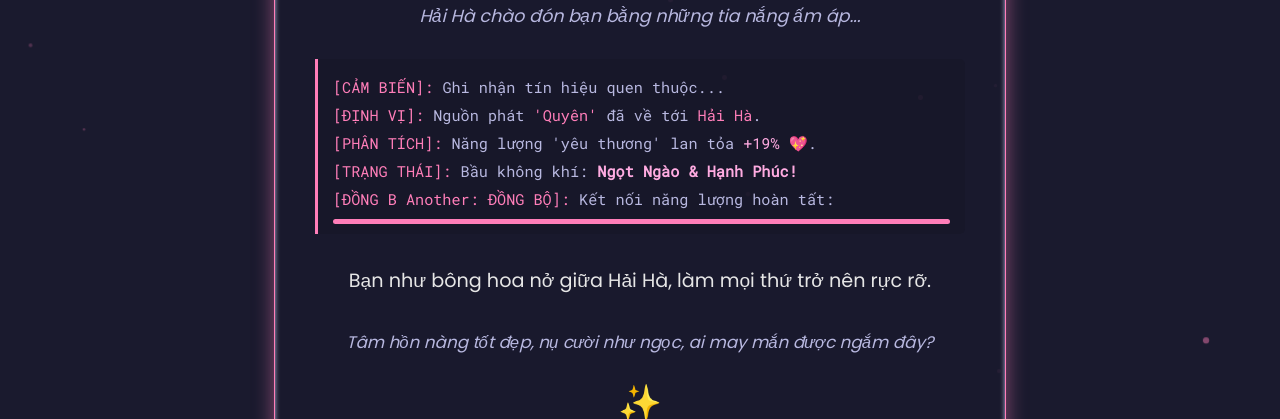
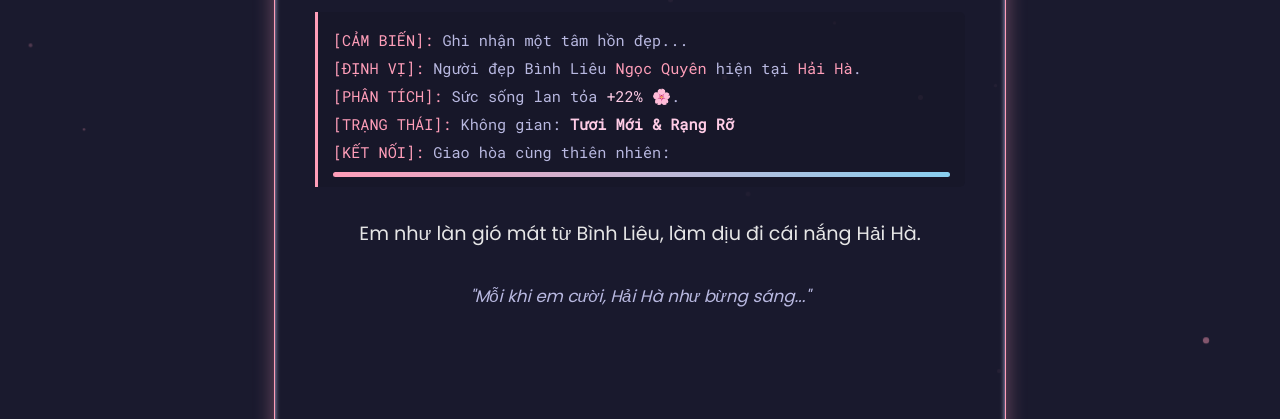
Before and after one commit to vhthangggg/quyen, a plain HTML site: page index.html in a window 1280 px wide. Shown: the part 234-653 px from the top of the page. Drawn offline with Linux system fonts and the light colour scheme.

Commit message:
Update index.html

```diff
--- a/index.html
+++ b/index.html
@@ -1,60 +1,21 @@
-<script type="text/javascript">
-        var gk_isXlsx = false;
-        var gk_xlsxFileLookup = {};
-        var gk_fileData = {};
-        function filledCell(cell) {
-          return cell !== '' && cell != null;
-        }
-        function loadFileData(filename) {
-        if (gk_isXlsx && gk_xlsxFileLookup[filename]) {
-            try {
-                var workbook = XLSX.read(gk_fileData[filename], { type: 'base64' });
-                var firstSheetName = workbook.SheetNames[0];
-                var worksheet = workbook.Sheets[firstSheetName];
-
-                // Convert sheet to JSON to filter blank rows
-                var jsonData = XLSX.utils.sheet_to_json(worksheet, { header: 1, blankrows: false, defval: '' });
-                // Filter out blank rows (rows where all cells are empty, null, or undefined)
-                var filteredData = jsonData.filter(row => row.some(filledCell));
-
-                // Heuristic to find the header row by ignoring rows with fewer filled cells than the next row
-                var headerRowIndex = filteredData.findIndex((row, index) =>
-                  row.filter(filledCell).length >= filteredData[index + 1]?.filter(filledCell).length
-                );
-                // Fallback
-                if (headerRowIndex === -1 || headerRowIndex > 25) {
-                  headerRowIndex = 0;
-                }
-
-                // Convert filtered JSON back to CSV
-                var csv = XLSX.utils.aoa_to_sheet(filteredData.slice(headerRowIndex)); // Create a new sheet from filtered array of arrays
-                csv = XLSX.utils.sheet_to_csv(csv, { header: 1 });
-                return csv;
-            } catch (e) {
-                console.error(e);
-                return "";
-            }
-        }
-        return gk_fileData[filename] || "";
-        }
-        </script><!DOCTYPE html>
+<!DOCTYPE html>
 <html lang="vi">
 <head>
     <meta charset="UTF-8">
     <meta name="viewport" content="width=device-width, initial-scale=1.0">
-    <title>Chào Quyên Rạng Ngời!</title>
+    <title>Chào Ngọc Quyên!</title>
     <link rel="preconnect" href="https://fonts.googleapis.com">
     <link rel="preconnect" href="https://fonts.gstatic.com" crossorigin>
     <link href="https://fonts.googleapis.com/css2?family=Poppins:wght@300;400;600&family=Roboto+Mono:wght@400&display=swap" rel="stylesheet">
     <style>
         :root {
-            --bg-color: #1a1a2e; /* Dark Blue/Purple */
-            --primary-color: #ff7eb9; /* Vibrant Pink */
-            --secondary-color: #00f5d4; /* Vibrant Teal */
+            --bg-color: #1a1a2e;
+            --primary-color: #ff9eb9; /* Màu hồng nhạt dịu dàng */
+            --secondary-color: #89cff0; /* Màu xanh baby */
             --text-color: #e6e6e6;
-            --secondary-text: #b8b8e0; /* Softer text */
-            --glow-color: rgba(255, 126, 185, 0.5); /* Pink glow */
-            --soft-highlight: #ffabe1; /* Soft Pink */
+            --secondary-text: #b8b8e0;
+            --glow-color: rgba(255, 158, 185, 0.4);
+            --soft-highlight: #ffcce6;
         }
 
         body {
@@ -72,7 +33,6 @@
             position: relative;
         }
 
-        /* Particle Effect */
         #particles {
             position: absolute;
             top: 0;
@@ -96,7 +56,6 @@
             100% { transform: translateY(0) scale(1); opacity: 0.5; }
         }
 
-        /* Dotted Background Pattern */
         body::before {
             content: "";
             position: absolute;
@@ -109,11 +68,6 @@
             opacity: 0.1;
             z-index: -1;
             animation: moveBackground 80s linear infinite;
-        }
-
-        @keyframes moveBackground {
-            from { background-position: 0 0; }
-            to { background-position: 400px 400px; }
         }
 
         .container {
@@ -135,22 +89,12 @@
             box-shadow: 0 0 30px var(--glow-color), 0 0 10px var(--primary-color) inset;
         }
 
-        @keyframes fadeIn {
-            from { opacity: 0; transform: translateY(20px); }
-            to { opacity: 1; transform: translateY(0); }
-        }
-
         .header h1 {
             color: var(--primary-color);
             font-size: 2.5em;
             margin-bottom: 10px;
             text-shadow: 0 0 12px var(--glow-color);
             animation: pulseGlow 2.5s infinite alternate ease-in-out;
-        }
-
-        @keyframes pulseGlow {
-            from { text-shadow: 0 0 10px var(--glow-color); opacity: 0.9; }
-            to { text-shadow: 0 0 18px var(--glow-color); opacity: 1; }
         }
 
         .header p {
@@ -178,17 +122,6 @@
             animation: slideIn 0.6s ease-out forwards;
         }
 
-        .status-check p:nth-child(1) { animation-delay: 0.6s; }
-        .status-check p:nth-child(2) { animation-delay: 0.9s; }
-        .status-check p:nth-child(3) { animation-delay: 1.2s; }
-        .status-check p:nth-child(4) { animation-delay: 1.5s; }
-        .status-check p:nth-child(5) { animation-delay: 1.8s; }
-
-        @keyframes slideIn {
-            from { opacity: 0; transform: translateX(-15px); }
-            to { opacity: 1; transform: translateX(0); }
-        }
-
         .status-check strong {
             color: var(--primary-color);
             font-weight: 400;
@@ -212,14 +145,9 @@
         .progress-bar {
             width: 0;
             height: 5px;
-            background: var(--primary-color);
+            background: linear-gradient(90deg, var(--primary-color), var(--secondary-color));
             animation: progress 2s ease-in-out forwards;
             animation-delay: 1.8s;
-        }
-
-        @keyframes progress {
-            from { width: 0; }
-            to { width: 100%; }
         }
 
         .message {
@@ -231,19 +159,26 @@
             animation: fadeIn 1s ease-out 2.2s forwards;
         }
 
-        .highlight {
-            color: var(--primary-color);
-            font-weight: 600;
-            text-shadow: 0 0 6px var(--glow-color);
+        .flirt-container {
+            min-height: 100px;
+            position: relative;
+            margin: 20px 0;
         }
 
         .flirt-line {
             font-style: italic;
             color: var(--secondary-text);
-            margin-top: 20px;
             font-size: 1.05em;
+            position: absolute;
+            width: 100%;
+            left: 0;
             opacity: 0;
-            animation: fadeIn 1s ease-out 2.8s forwards;
+            transition: opacity 1s ease;
+            line-height: 1.7;
+        }
+
+        .flirt-line.active {
+            opacity: 1;
         }
 
         .icon {
@@ -257,8 +192,25 @@
             transition: transform 0.3s ease;
         }
 
-        .icon:hover {
-            transform: scale(1.2) rotate(15deg);
+        /* Animations */
+        @keyframes fadeIn {
+            from { opacity: 0; transform: translateY(20px); }
+            to { opacity: 1; transform: translateY(0); }
+        }
+
+        @keyframes pulseGlow {
+            from { text-shadow: 0 0 10px var(--glow-color); opacity: 0.9; }
+            to { text-shadow: 0 0 18px var(--glow-color); opacity: 1; }
+        }
+
+        @keyframes slideIn {
+            from { opacity: 0; transform: translateX(-15px); }
+            to { opacity: 1; transform: translateX(0); }
+        }
+
+        @keyframes progress {
+            from { width: 0; }
+            to { width: 100%; }
         }
 
         @keyframes gentleBounce {
@@ -266,7 +218,6 @@
             50% { transform: translateY(-6px); }
         }
 
-        /* Responsive Design */
         @media (max-width: 400px) {
             .container {
                 padding: 20px;
@@ -279,39 +230,41 @@
             }
         }
     </style>
-<script src="https://cdnjs.cloudflare.com/ajax/libs/xlsx/0.18.5/xlsx.full.min.js"></script>
 </head>
 <body>
     <div id="particles"></div>
     <div class="container" role="main">
         <div class="header">
-            <h1 id="greeting-title">Chào Quyên Rạng Ngời!</h1>
-            <p id="greeting-subtitle">Như một vì sao quay trở lại bầu trời Hải Hà...</p>
+            <h1 id="greeting-title">Chào Ngọc Quyên!</h1>
+            <p id="greeting-subtitle">Từ Bình Liêu đến Hải Hà, nụ cười ấy vẫn thế...</p>
         </div>
 
         <div class="status-check">
-            <p><strong>[CẢM BIẾN]:</strong> Ghi nhận tín hiệu quen thuộc...</p>
-            <p><strong>[ĐỊNH VỊ]:</strong> Nguồn phát <strong>'Quyên'</strong> đã về tới <strong>Hải Hà</strong>.</p>
-            <p id="energy-level"><strong>[PHÂN TÍCH]:</strong> Năng lượng 'vui vẻ' khuếch tán <span style="color: var(--soft-highlight);">+18%</span> ✨.</p>
-            <p id="system-status"><strong>[TRẠNG THÁI]:</strong> Bầu không khí: <strong class="status-ok">Ấm Áp & Bừng Sáng!</strong></p>
-            <p><strong>[ĐỒNG B Another: ĐỒNG BỘ]:</strong> Kết nối năng lượng hoàn tất:</p>
+            <p><strong>[CẢM BIẾN]:</strong> Ghi nhận một tâm hồn đẹp...</p>
+            <p><strong>[ĐỊNH VỊ]:</strong> Người đẹp Bình Liêu <strong>Ngọc Quyên</strong> hiện tại <strong>Hải Hà</strong>.</p>
+            <p id="energy-level"><strong>[PHÂN TÍCH]:</strong> Năng lượng tích cực <span style="color: var(--soft-highlight);">+20%</span> ✨.</p>
+            <p id="system-status"><strong>[TRẠNG THÁI]:</strong> Không gian: <strong class="status-ok">Ấm Áp & Dịu Dàng</strong></p>
+            <p><strong>[KẾT NỐI]:</strong> Giao hòa cùng thiên nhiên:</p>
             <div class="progress-container">
                 <div class="progress-bar"></div>
             </div>
         </div>
 
         <div class="message" id="main-message">
-            Hải Hà bừng sáng khi bạn trở lại, như ánh sao giữa đêm tối.
-        </div>
-        <div class="flirt-line" id="flirt-message">
-            Chắc hẳn Hạ Long đã gửi gắm chút nắng gió vào nụ cười của bạn phải không? 😉
+            Hải Hà hôm nay đẹp hơn bởi có em ở đây, như bông hoa nở giữa biển trời.
         </div>
 
-        <div class="icon" aria-label="Biểu tượng ngôi sao lấp lánh">✨</div>
+        <div class="flirt-container">
+            <div class="flirt-line" id="flirt-message-1">"Mỗi khi em cười, Hải Hà như bừng sáng..."</div>
+            <div class="flirt-line" id="flirt-message-2">"Gió từ Bình Liêu mang theo hương sắc, em từ Hải Hà tỏa nắng ấm áp"</div>
+            <div class="flirt-line" id="flirt-message-3">"Có những nụ cười khiến lòng người ấm lại, như nắng mai trên sóng biển..."</div>
+        </div>
+
+        <div class="icon" aria-label="Trái tim lấp lánh">💖</div>
     </div>
 
     <script>
-        // Optimized Particle Effect
+        // Particle Effect
         const particleContainer = document.getElementById('particles');
         const numParticles = 20;
 
@@ -326,7 +279,7 @@
             particleContainer.appendChild(particle);
         }
 
-        // Determine greeting based on time of day
+        // Time-based greeting
         const hour = new Date().getHours();
         let timeGreeting = "";
         if (hour >= 5 && hour < 11) {
@@ -339,84 +292,92 @@
             timeGreeting = "Buổi Tối";
         }
 
-        // Random Content Generator
+        // Content variations with subtle romantic tone
         const contentVariations = [
             {
-                baseTitle: `Chào ${timeGreeting}, Quyên Rạng Ngời!`,
-                subtitle: "Như một vì sao quay trở lại bầu trời Hải Hà...",
-                energy: "Năng lượng 'vui vẻ' khuếch tán <span style='color: var(--soft-highlight);'>+18%</span> ✨.",
-                status: "Ấm Áp & Bừng Sáng!",
-                message: "Hải Hà bừng sáng khi bạn trở lại, như ánh sao giữa đêm tối.",
-                flirt: "Nụ cười của nàng tựa ánh trăng, dịu dàng khiến lòng ta xiêu."
+                baseTitle: `Chào ${timeGreeting}, Ngọc Quyên!`,
+                subtitle: "Từ Bình Liêu đến Hải Hà, nụ cười ấy vẫn thế...",
+                energy: "Năng lượng tích cực <span style='color: var(--soft-highlight);'>+20%</span> ✨.",
+                status: "Ấm Áp & Dịu Dàng",
+                message: "Hải Hà hôm nay đẹp hơn bởi có em ở đây, như bông hoa nở giữa biển trời."
             },
             {
-                baseTitle: `Chào ${timeGreeting}, Quyên Yêu Quý!`,
-                subtitle: "Hải Hà rực rỡ hơn khi bạn xuất hiện...",
-                energy: "Năng lượng 'hạnh phúc' lan tỏa <span style='color: var(--soft-highlight);'>+20%</span> 🌸.",
-                status: "Dịu Dàng & Lung Linh!",
-                message: "Sự hiện diện của bạn làm Hải Hà như được phủ ánh sáng dịu dàng.",
-                flirt: "Nàng cười một cái, sóng biển Hạ Long cũng ngừng trôi để ngắm."
+                baseTitle: `${timeGreeting} An Lành, Ngọc Quyên!`,
+                subtitle: "Người con gái Bình Liêu mang nắng đến Hải Hà",
+                energy: "Sức sống lan tỏa <span style='color: var(--soft-highlight);'>+22%</span> 🌸.",
+                status: "Tươi Mới & Rạng Rỡ",
+                message: "Em như làn gió mát từ Bình Liêu, làm dịu đi cái nắng Hải Hà."
             },
             {
-                baseTitle: `Chào ${timeGreeting}, Quyên Ơi!`,
-                subtitle: "Một ngày mới sáng bừng nhờ bạn...",
-                energy: "Năng lượng 'tích cực' tăng vọt <span style='color: var(--soft-highlight);'>+22%</span> ☀️.",
-                status: "Tươi Sáng & Quyến Rũ!",
-                message: "Hải Hà hôm nay đẹp hơn bao giờ hết, vì nụ cười của bạn đã về.",
-                flirt: "Nụ cười ấy dịu ngọt như hoa, làm lòng ai bâng khuâng chẳng nguôi."
+                baseTitle: `Ngọc Quyên Dịu Dàng!`,
+                subtitle: "Hải Hà thêm đẹp bởi nụ cười em",
+                energy: "Cảm xúc ấm áp <span style='color: var(--soft-highlight);'>+19%</span> 💫.",
+                status: "Ngọt Ngào & Đáng Yêu",
+                message: "Mỗi ngày có em ở Hải Hà là một ngày biển xanh thêm rạng rỡ."
             },
             {
-                baseTitle: `Chào ${timeGreeting}, Quyên Dịu Dàng!`,
-                subtitle: "Hải Hà chào đón bạn bằng những tia nắng ấm áp...",
-                energy: "Năng lượng 'yêu thương' lan tỏa <span style='color: var(--soft-highlight);'>+19%</span> 💖.",
-                status: "Ngọt Ngào & Hạnh Phúc!",
-                message: "Bạn như bông hoa nở giữa Hải Hà, làm mọi thứ trở nên rực rỡ.",
-                flirt: "Tâm hồn nàng tốt đẹp, nụ cười như ngọc, ai may mắn được ngắm đây?"
-            },
-            {
-                baseTitle: `Chào ${timeGreeting}, Hồn Hoa Hải Hà!`,
-                subtitle: "Như gió xuân khẽ lay sóng biếc...",
-                energy: "Năng lượng 'êm đềm' lan tỏa <span style='color: var(--soft-highlight);'>+21%</span> 🌊.",
-                status: "Thanh Tao & Rực Rỡ!",
-                message: "Hải Hà như được điểm tô bởi nụ cười dịu dàng, trong trẻo của bạn.",
-                flirt: "Nàng cười tựa khúc hát đồng dao, khiến lòng người say chẳng muốn tỉnh."
-            },
-            {
-                baseTitle: `Chào ${timeGreeting}, Ánh Ngời Hải Hà!`,
-                subtitle: "Như ánh ngọc trai lấp lánh giữa biển khơi...",
-                energy: "Năng lượng 'tỏa sáng' khuếch tán <span style='color: var(--soft-highlight);'>+23%</span> ✨.",
-                status: "Dịu Dàng & Tỏa Sáng!",
-                message: "Sự tốt lành của bạn làm Hải Hà thêm phần ấm áp, rạng ngời.",
-                flirt: "Nụ cười nàng như hoa quỳnh nở, thoảng hương làm lòng ta ngẩn ngơ."
-            },
-            {
-                baseTitle: `Chào ${timeGreeting}, Nàng Thơ Hải Hà!`,
-                subtitle: "Như ánh nắng ban mai tô điểm trời xanh...",
-                energy: "Năng lượng 'yêu đời' lan tỏa <span style='color: var(--soft-highlight);'>+20%</span> ☀️.",
-                status: "Vui Tươi & Lung Linh!",
-                message: "Hải Hà hôm nay rực rỡ, nhờ nụ cười đẹp tựa ánh sao của bạn.",
-                flirt: "Nàng tốt bụng, dịu dàng, cười một cái khiến Hạ Long cũng thầm ganh."
-            },
-            {
-                baseTitle: `Chào ${timeGreeting}, Gió Biển Hạ Long!`,
-                subtitle: "Như cánh chim hải âu nhẹ lướt sóng biếc...",
-                energy: "Năng lượng 'tự do' khuếch tán <span style='color: var(--soft-highlight);'>+19%</span> 🌸.",
-                status: "Tươi Sáng & Dịu Dàng!",
-                message: "Nụ cười bạn như làn gió mát, làm Hải Hà thêm phần dịu ngọt.",
-                flirt: "Nụ cười ấy tựa ánh bạc trên sóng, khiến lòng ai bỗng lạc lối đôi phen."
+                baseTitle: `Gửi Ngọc Quyên!`,
+                subtitle: "Người làm Hải Hà thêm phần thi vị",
+                energy: "Sự thu hút <span style='color: var(--soft-highlight);'>+21%</span> 🌊.",
+                status: "Quyến Rũ & Thanh Tao",
+                message: "Từ Bình Liêu núi rừng đến Hải Hà biển cả, em vẫn là đóa hoa đẹp nhất."
             }
         ];
 
-        // Select a random content variation
+        // Flirt messages with subtle romantic hints
+        const flirtMessages = [
+            "Mỗi khi em cười, Hải Hà như bừng sáng...",
+            "Gió từ Bình Liêu mang theo hương sắc, em từ Hải Hà tỏa nắng ấm áp",
+            "Có những nụ cười khiến lòng người ấm lại, như nắng mai trên sóng biển...",
+            "Em như bài thơ Bình Liêu viết giữa lòng Hải Hà",
+            "Nếu Hải Hà có mùa đông lạnh giá, thì em chính là nắng ấm xua tan điều ấy",
+            "Người ta bảo Hải Hà đẹp vì biển, nhưng với tôi, Hải Hà đẹp vì có em",
+            "Từ Bình Liêu xa xôi đến Hải Hà gần gũi, em vẫn là cô gái khiến lòng tôi xao xuyến",
+            "Mưa Hải Hà có lạnh không em? Nhớ giữ ấm cho người con gái Bình Liêu nhé",
+            "Chúc em một ngày đẹp như chính nụ cười em vậy"
+        ];
+
+        // Select random content
         const randomContent = contentVariations[Math.floor(Math.random() * contentVariations.length)];
 
-        // Update the DOM with the selected content
+        // Update content
         document.getElementById('greeting-title').textContent = randomContent.baseTitle;
         document.getElementById('greeting-subtitle').textContent = randomContent.subtitle;
         document.getElementById('energy-level').innerHTML = `<strong>[PHÂN TÍCH]:</strong> ${randomContent.energy}`;
-        document.getElementById('system-status').innerHTML = `<strong>[TRẠNG THÁI]:</strong> Bầu không khí: <strong class="status-ok">${randomContent.status}</strong>`;
+        document.getElementById('system-status').innerHTML = `<strong>[TRẠNG THÁI]:</strong> Không gian: <strong class="status-ok">${randomContent.status}</strong>`;
         document.getElementById('main-message').innerHTML = randomContent.message;
-        document.getElementById('flirt-message').textContent = randomContent.flirt;
+
+        // Flirt message rotation
+        let currentFlirtIndex = 0;
+        const flirtElements = document.querySelectorAll('.flirt-line');
+
+        function rotateFlirtMessages() {
+            // Hide all
+            flirtElements.forEach(el => el.classList.remove('active'));
+
+            // Show current
+            flirtElements[currentFlirtIndex % flirtElements.length].classList.add('active');
+
+            // Update text for all elements
+            for (let i = 0; i < flirtElements.length; i++) {
+                const msgIndex = (currentFlirtIndex + i) % flirtMessages.length;
+                flirtElements[i].textContent = flirtMessages[msgIndex];
+            }
+
+            currentFlirtIndex++;
+            setTimeout(rotateFlirtMessages, 5000);
+        }
+
+        // Start animations
+        setTimeout(() => {
+            flirtElements[0].classList.add('active');
+            setTimeout(rotateFlirtMessages, 5000);
+
+            // Animation delays for status check items
+            document.querySelectorAll('.status-check p').forEach((p, i) => {
+                p.style.animationDelay = `${0.6 + i * 0.3}s`;
+            });
+        }, 300);
     </script>
 </body>
 </html>
```
